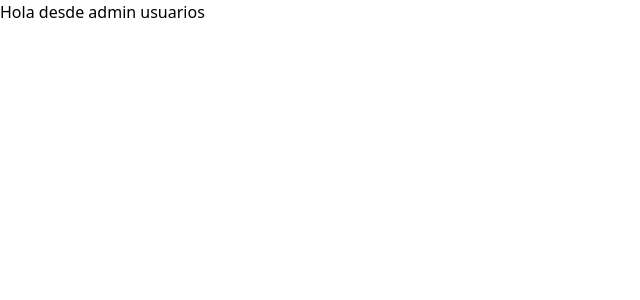
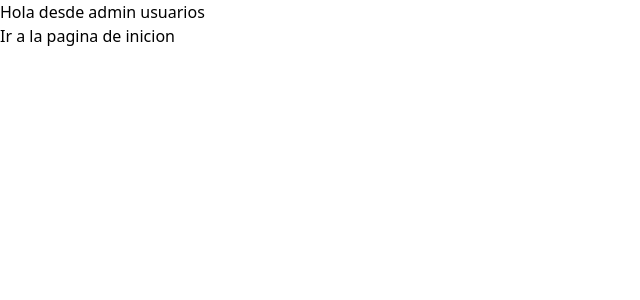
Before and after one commit to juandiaz31/gestion-proyectos-Mintic, a Next.js app: page /admin/usuarios in a window 1280 px wide. Shown: the top 300 px of the page, without its empty margins (0-640 px from the left). Built offline with nearby package versions, Linux system fonts and the light colour scheme.

Commit message:
se añade la funcion de ir al home desde admin/usuarios

```diff
--- a/pages/admin/usuarios/index.tsx
+++ b/pages/admin/usuarios/index.tsx
@@ -1,7 +1,15 @@
 import React from "react";
+import Link from "next/link";
 
 const index = () => {
-  return <div>Hola desde admin usuarios</div>;
+  return (
+    <div>
+      <div>Hola desde admin usuarios</div>
+      <Link href="/">
+        <a>Ir a la pagina de inicion</a>
+      </Link>
+    </div>
+  );
 };
 
 export default index;
```
